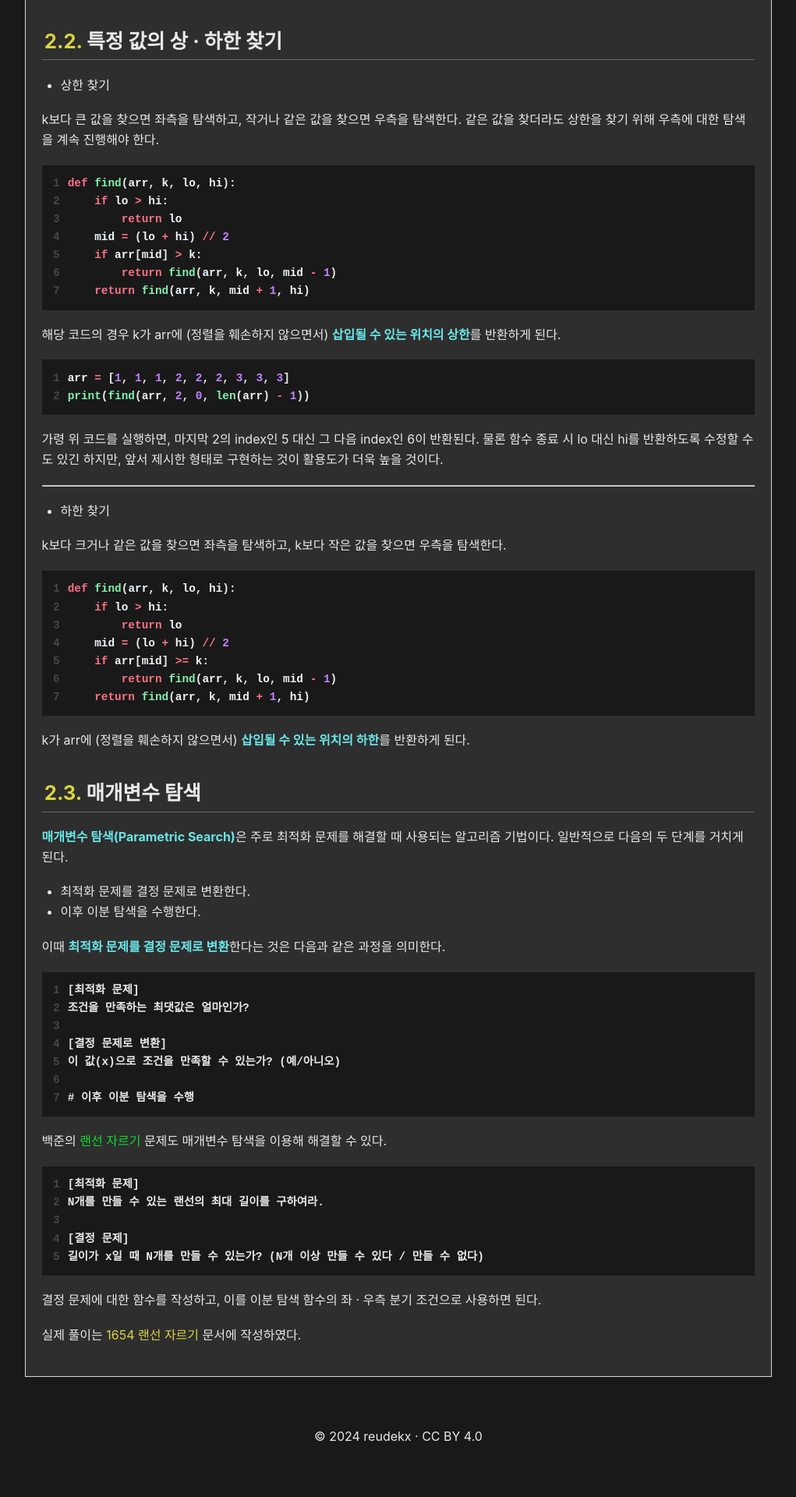
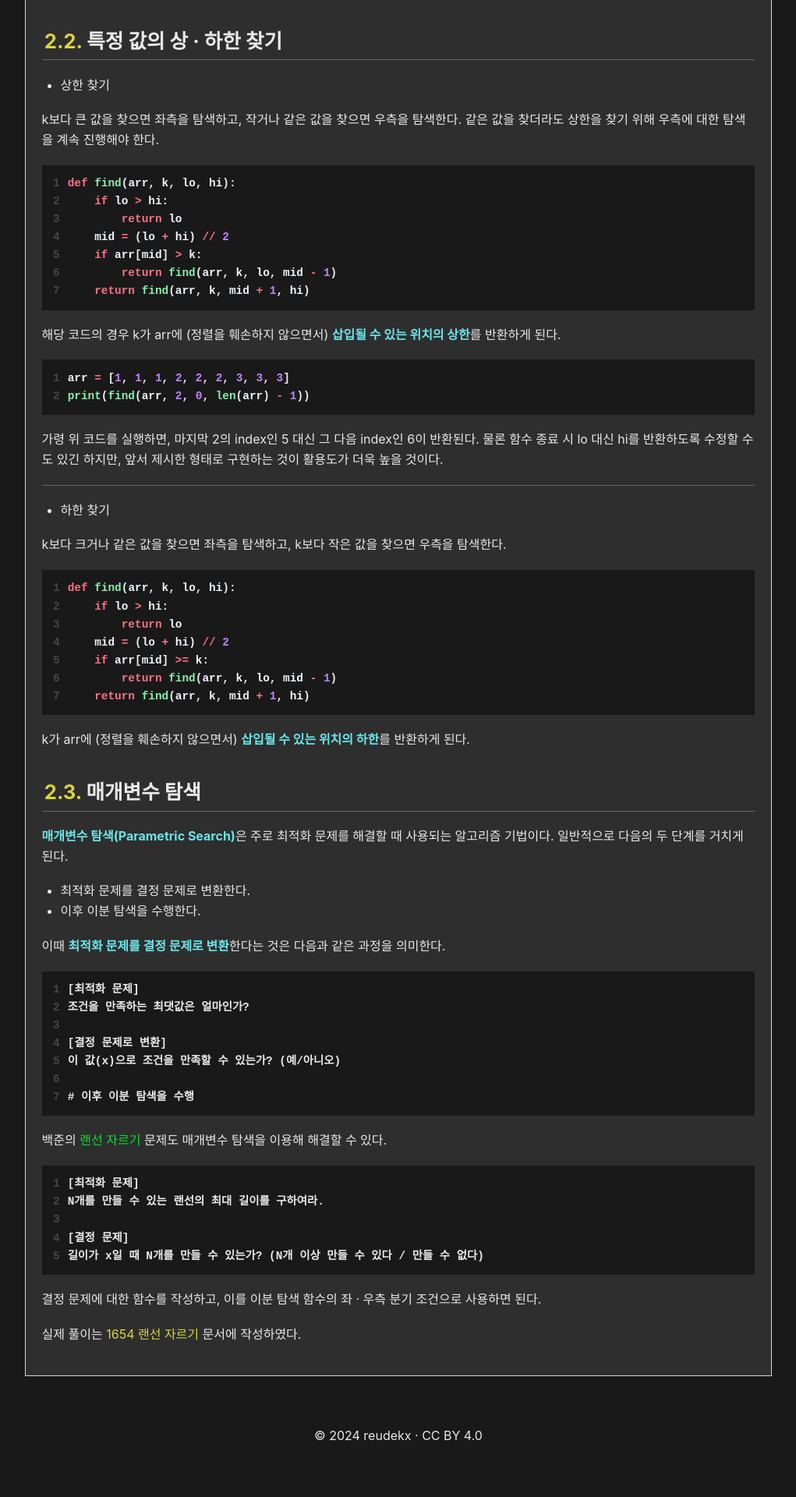
Before and after one commit to reudekx/reudekx.github.io, a Jekyll site: the page built from _docs/docs/CS/알고리즘/이분 탐색.md, in a window 1280 px wide. Shown: the part 1615-3535 px from the top of the page at 78% size, without its empty margins (129-1150 px from the left). Built offline with Jekyll 4.4.1, drawn with Linux system fonts in a browser that asks for light colours.

Commit message:
feat: hr 태그에 대한 css 추가

```diff
--- a/_sass/markdown.scss
+++ b/_sass/markdown.scss
@@ -166,6 +166,12 @@
     margin-bottom: 1.2em;
   }
 
+  hr {
+    height: 0;
+    border: none;
+    border-bottom: 1px solid;
+    border-color: color-mix(in srgb, currentColor 30%, transparent);
+  }
 
   ul, ol {
     padding-left: 1.5em;
```
